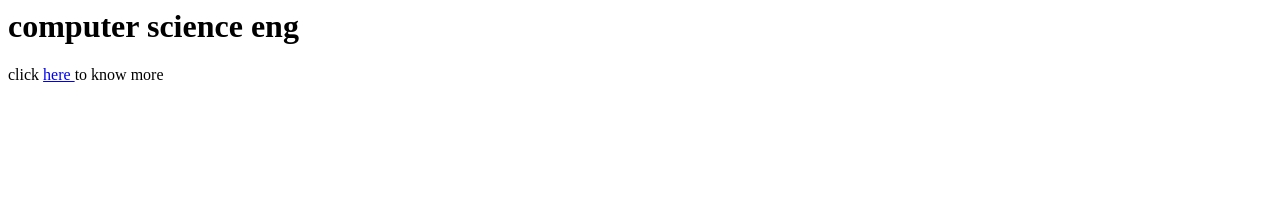
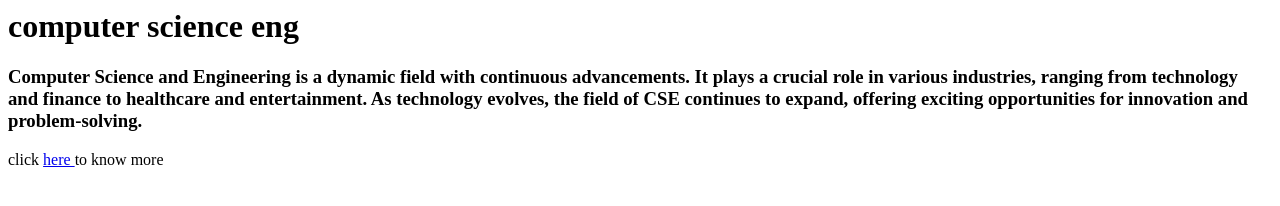
Before and after one commit to ShyamRuthvik/intro, a plain HTML site: page cse.html in a window 1280 px wide. Drawn offline with Linux system fonts and the light colour scheme.

Commit message:
added info

```diff
--- a/cse.html
+++ b/cse.html
@@ -5,6 +5,7 @@
 </head>
 <body>
     <h1>computer science eng</h1>
+    <h3>Computer Science and Engineering is a dynamic field with continuous advancements. It plays a crucial role in various industries, ranging from technology and finance to healthcare and entertainment. As technology evolves, the field of CSE continues to expand, offering exciting opportunities for innovation and problem-solving.</h3>
  click   <a href="index.html"> here </a> to know more
 </body>
 </html>
```
